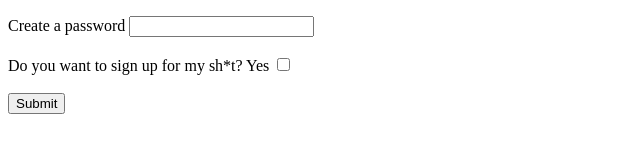
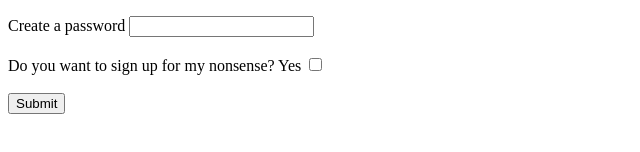
Before and after one commit to aishanaaz19/cv, a plain HTML site: page sign-up.html in a window 1280 px wide. Shown: the part 302-454 px from the top of the page, 0-640 px from the left. Drawn offline with Linux system fonts and the light colour scheme.

Commit message:
Update sign-up.html

```diff
--- a/sign-up.html
+++ b/sign-up.html
@@ -25,7 +25,7 @@
 		<label>Why would i tell you?</label><br><br>
 		<label for="password">Create a password</label>
 		<input type="Password" name=""><br><br>
-		<label>Do you want to sign up for my sh*t?</label>
+		<label>Do you want to sign up for my nonsense?</label>
 		<label>Yes</label>
 		<input type="checkbox" name=""><br><br>
 		<button type="submit">Submit</button>
```
